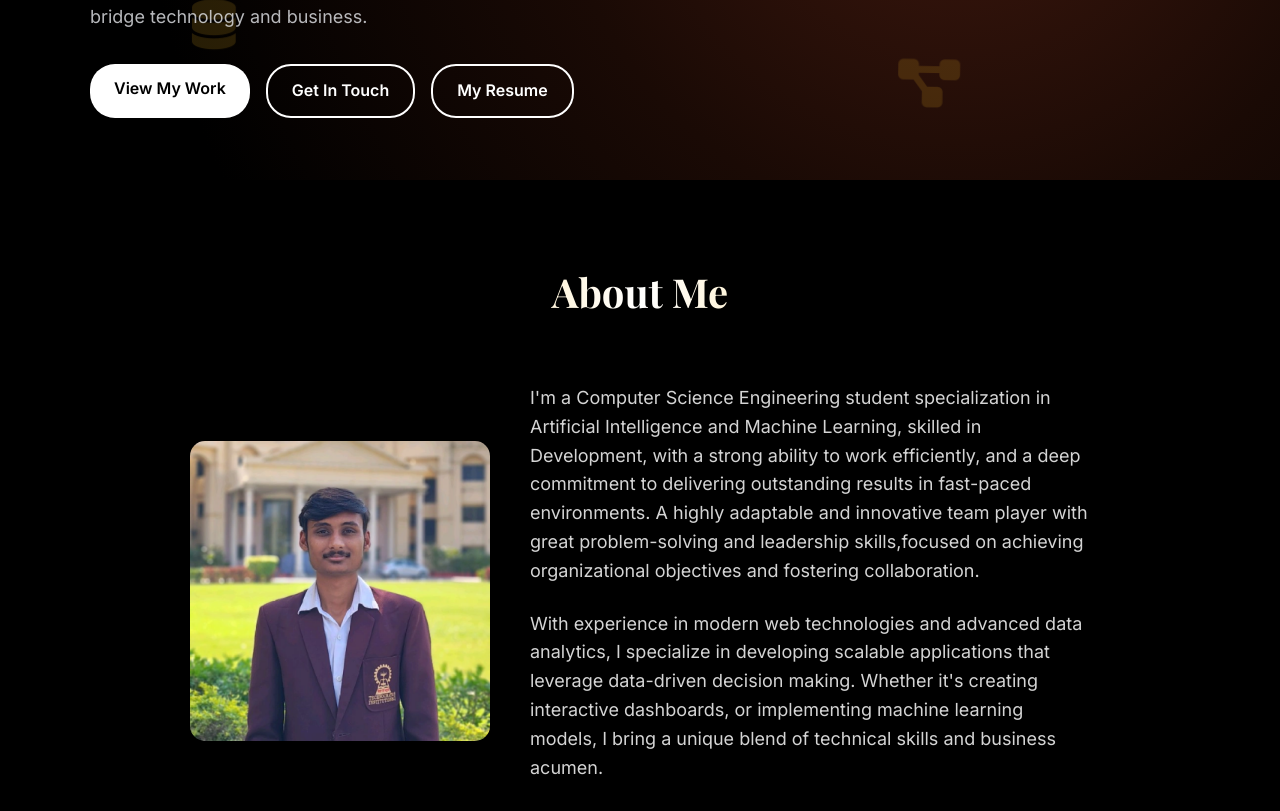
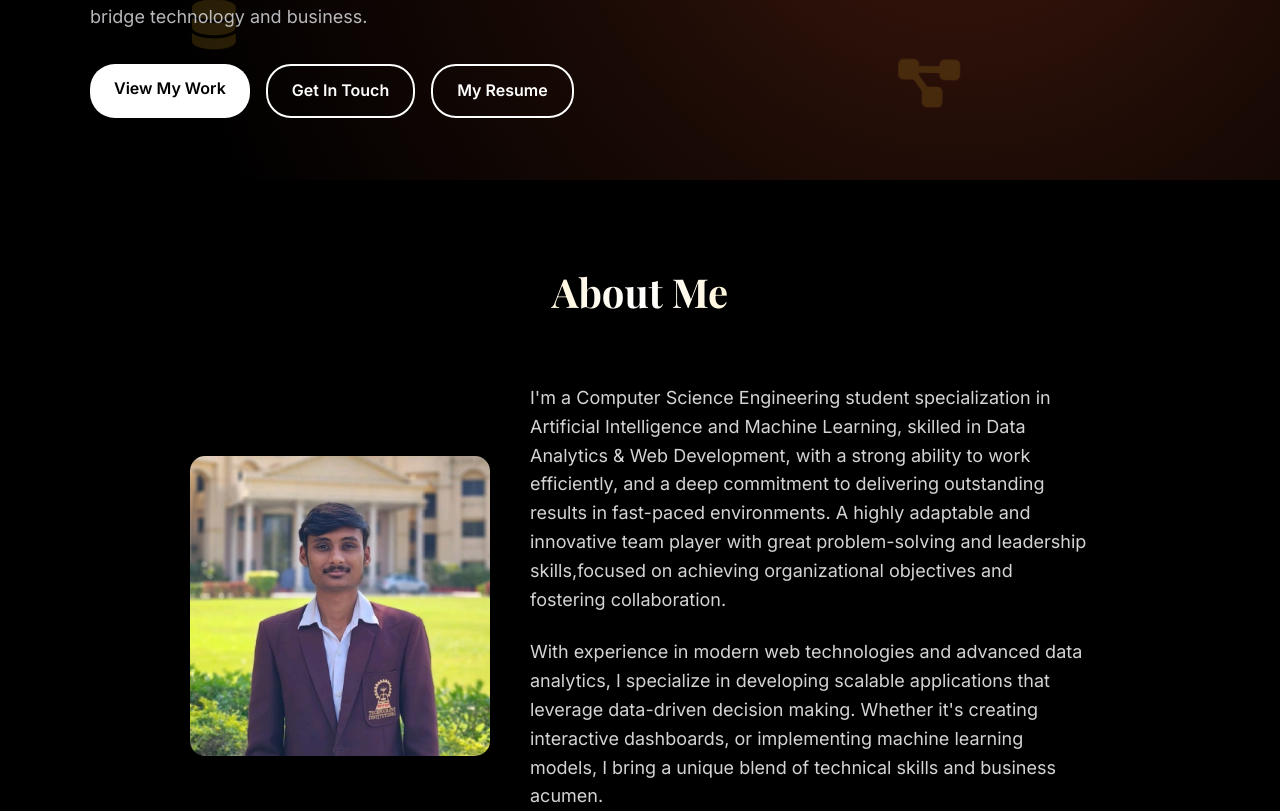
Before and after one commit to madhurverma04/Madhur, a React (Vite) app: page / in a window 1280 px wide. Shown: the part 420-1231 px from the top of the page. Built offline with nearby package versions, Linux system fonts and the light colour scheme; a web font is replaced by a local one.

Commit message:
spelling mistake

```diff
--- a/src/components/About.jsx
+++ b/src/components/About.jsx
@@ -12,7 +12,7 @@ const About = () => {
                     <div className="about-text">
                         <p>
                             I'm a Computer Science Engineering student specialization in Artificial Intelligence and Machine
-                            Learning, skilled in Development, with a strong ability to work efficiently, and a deep
+                            Learning, skilled in Data Analytics & Web Development, with a strong ability to work efficiently, and a deep
                             commitment to delivering outstanding results in fast-paced environments. A highly adaptable
                             and innovative team player with great problem-solving and leadership skills,focused on achieving
                             organizational objectives and fostering collaboration.
```
